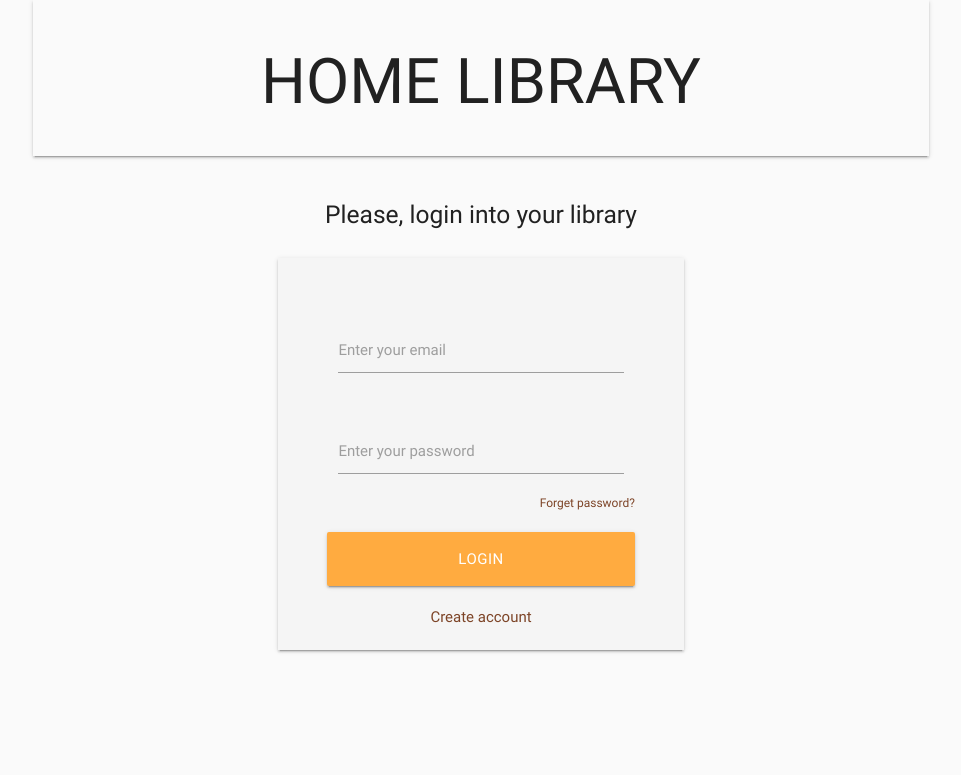
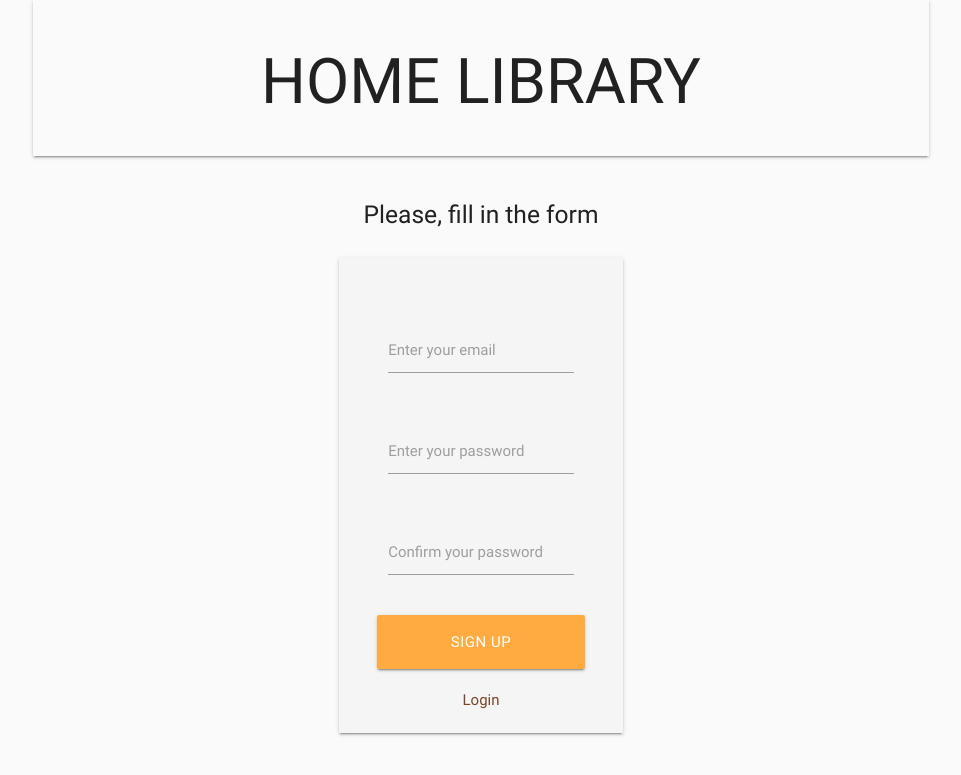
Before and after one commit to Nuurek/HomeLibrary, a Django app: page /sign_up in a window 1280 px wide. Shown: the top 775 px of the page, without its empty margins (159-1120 px from the left). Run offline with Django 3.2, Linux system fonts and the light colour scheme; style sheets or scripts are compiled from the project's sources; some libraries are stand-ins or nearby versions.

Commit message:
Moved common parts of accounts' views to account_base.html. Started implementing email confirmation.

```diff
--- /dev/null
+++ b/accounts/templates/account_base.html
@@ -0,0 +1,22 @@
+{% extends "base.html" %}
+{% load static %}
+
+{% block stylesheets %}
+	<link rel="stylesheet" href="{% static "css/accounts.css" %}">
+{% endblock %}
+
+{% block content %}
+	<div class="section z-depth-1">
+		<h1 class="title">{% block subtitle %}Home Library{% endblock %}</h1>
+	</div>
+
+  <div class="section">
+    <div class="row accounts-page">
+	    <h5 class="header">{% block header %}{% endblock %}</h5>
+
+	    <div class="col s12 m10 offset-m1 xl4 offset-xl4">
+	      {% block form %}{% endblock %}
+	    </div>
+    </div>
+  </div>
+{% endblock %}
--- a/accounts/templates/login.html
+++ b/accounts/templates/login.html
@@ -1,20 +1,10 @@
-{% extends "base.html" %}
-{% load static %}
+{% extends "account_base.html" %}
 
-{% block stylesheets %}
-	<link rel="stylesheet" href="{% static "css/accounts.css" %}">
-{% endblock %}
 
-{% block content %}
-	<div class="section z-depth-1">
-		<h1 class="title">Home Library</h1>
-	</div>
+{% block header %}Please, login into your library{% endblock %}
 
-  <div class="section accounts-page">
-    <h5 class="header">Please, login into your library</h5>
-
-    <div class="form row z-depth-1">
-      <form class="col s12" method="post">
+{% block form %}
+  <form class="col s12 form z-depth-1" method="post">
     <div class='row'>
       <div class='col s12'>
       </div>
@@ -42,9 +32,7 @@
     </div>
 
     <div class="row">
-          <a href="#">Create account</a>
+      <a href="{% url 'sign_up' %}">Create account</a>
     </div>
   </form>
-    </div>
-  </div>
 {% endblock %}
--- /dev/null
+++ b/accounts/templates/signup.html
@@ -0,0 +1,42 @@
+{% extends "account_base.html" %}
+
+
+{% block header %}Please, fill in the form{% endblock %}
+
+{% block form %}
+  <form class="col s12 form z-depth-1" method="post">
+    <div class='row'>
+      <div class='col s12'>
+      </div>
+    </div>
+
+    <div class='row'>
+      <div class='input-field col s12'>
+        <input class='validate' type='email' name='email' id='email' />
+        <label for='email'>Enter your email</label>
+      </div>
+    </div>
+
+    <div class='row'>
+      <div class='input-field col s12'>
+        <input class='validate' type='password' name='password1' id='password1' />
+        <label for='password1'>Enter your password</label>
+      </div>
+    </div>
+
+	  <div class='row'>
+      <div class='input-field col s12'>
+        <input class='validate' type='password' name='password2' id='password2' />
+        <label for='password2'>Confirm your password</label>
+      </div>
+    </div>
+
+    <div class='row'>
+      <button type='submit' name='btn_login' class='col s12 btn btn-large waves-effect'>Sign up</button>
+    </div>
+
+    <div class="row">
+      <a href="{% url 'login' %}">Login</a>
+    </div>
+  </form>
+{% endblock %}
--- a/accounts/urls.py
+++ b/accounts/urls.py
@@ -1,7 +1,8 @@
 from django.conf.urls import url
-from .views import LoginView
+from .views import LoginView, SignUpView
 
 
 urlpatterns = [
-    url(r'^', LoginView.as_view()),
+    url(r'^$', LoginView.as_view(), name='login'),
+    url(r'^sign_up$', SignUpView.as_view(), name='sign_up'),
 ]
--- a/accounts/views.py
+++ b/accounts/views.py
@@ -2,4 +2,8 @@ from django.views.generic import TemplateView
 
 
 class LoginView(TemplateView):
-    template_name = "login.html"
+    template_name = 'login.html'
+
+
+class SignUpView(TemplateView):
+    template_name = 'signup.html'
--- a/home_library/settings.py
+++ b/home_library/settings.py
@@ -124,3 +124,9 @@ STATIC_URL = '/static/'
 STATICFILES_DIRS = [
     os.path.join(BASE_DIR, "static"),
 ]
+
+EMAIL_HOST = 'smtp.sendgrid.net'
+EMAIL_PORT = 587
+EMAIL_USE_TLS = True
+EMAIL_HOST_USER = os.environ.get('SENDGRID_USERNAME')
+EMAIL_HOST_PASSWORD = os.environ.get('SENDGRID_PASSWORD')
```
Also changed, not shown: accounts/forms.py (added, +11 -0 lines). Lines whose indentation alone changed are shown as unchanged.
